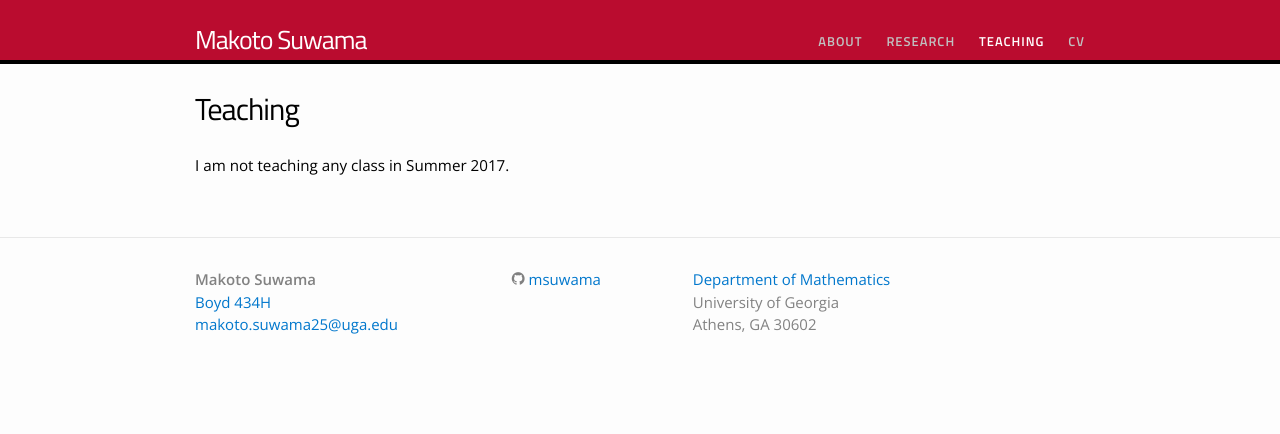
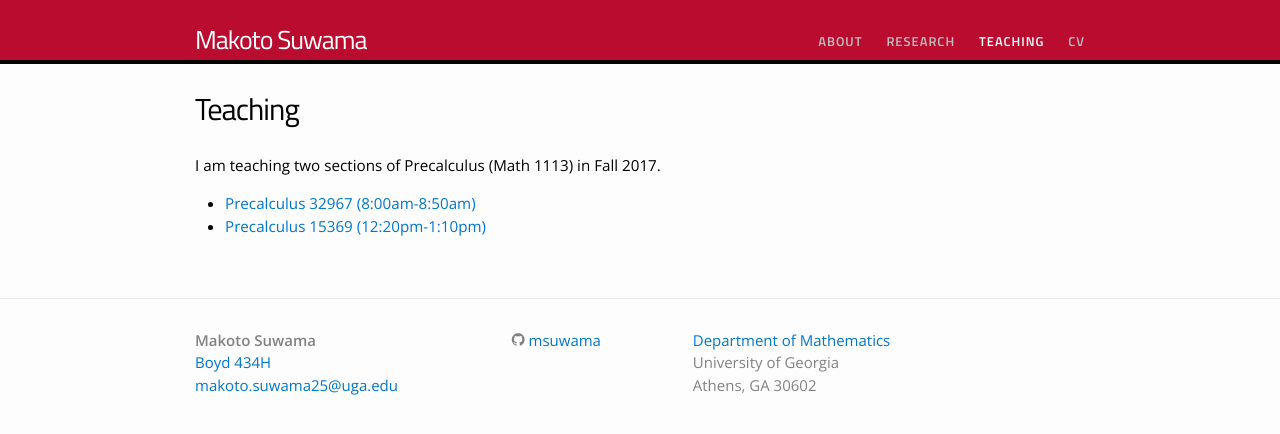
Before and after one commit to msuwama/oldwebsite, a Jekyll site: the page built from teaching.md, in a window 1280 px wide. Shown: the top 434 px of the page. Built offline with Jekyll 4.4.1, drawn with Linux system fonts in a browser that asks for light colours; some web fonts are replaced.

Commit message:
added teaching for fall 2017

```diff
--- a/_data/menu.yml
+++ b/_data/menu.yml
@@ -6,6 +6,11 @@
 
 - title: "Teaching"
   href: "/teaching/"
+  subcategories:
+    - subtitle: "Math 1113 (CRN 32967) 8:00am-8:50am"
+      subhref: "/teaching/2017F-1113a"
+    - subtitle: "Math 1113 (CRN 15369) 12:20pm-1:10pm"
+      subhref: "/teaching/2017F-1113b"
 
 - title: "CV"
   href: "/cv/"
--- a/_includes/nav.html
+++ b/_includes/nav.html
@@ -1,18 +1,21 @@
 <ul class="menu">
   {% for steve in site.data.menu %}
   {% if steve.subcategories != null %}
-  <li><a href="{{ steve.href }}" class="page-link">{{ steve.title }}</a>
+  {% if steve.title == page.category %}
+  <li><a href="{{ steve.href}}" class="active page-link"> {{ steve.title }}</a>
+    {% else %}
+  <li><a href="{{ steve.href }}" class = "page-link">{{ steve.title }}</a>
+    {% endif %}
     <ul class="sub-menu">
       {% for subcategory in steve.subcategories %}
       <li><a href="{{ subcategory.subhref }}">{{ subcategory.subtitle }}</a></li>
       {% endfor %}
     </ul>
-  {% else %}
-    <!--    <li><a href="{{ steve.href }}" class="page-link">{{ steve.title }}</a>
-      -->
-    {% if steve.title == page.category%}
-  <li><a class="active page-link"> {{ steve.title }}</a></li>
-  {% else %}
+    {% else %}
+    <!--    <li><a href="{{ steve.href }}" class="page-link">{{ steve.title }}</a>-->
+    {% if steve.title == page.category %}
+  <li><a class="active page-link"> {{ steve.title }}</a>
+    {% else %}
   <li><a href="{{ steve.href }}" class = "page-link">{{ steve.title }}</a>
     {% endif %}
     {% endif %}
--- a/teaching.md
+++ b/teaching.md
@@ -5,7 +5,9 @@ permalink: /teaching/
 category: Teaching
 ---
 
-I am not teaching any class in Summer 2017.
+I am teaching two sections of Precalculus (Math 1113) in Fall 2017.
++ [Precalculus 32967 (8:00am-8:50am)](2017F-1113a)
++ [Precalculus 15369 (12:20pm-1:10pm)](2017F-1113b)
 
 <!--
 add current teaching and past teaching
```
Also changed, not shown: index.md (+1 -1 lines), teaching/2017F-1113_comm.md (added, +5 -0 lines), teaching/2017F-1113a.md (added, +15 -0 lines), teaching/2017F-1113b.md (added, +15 -0 lines), 2 other files.
